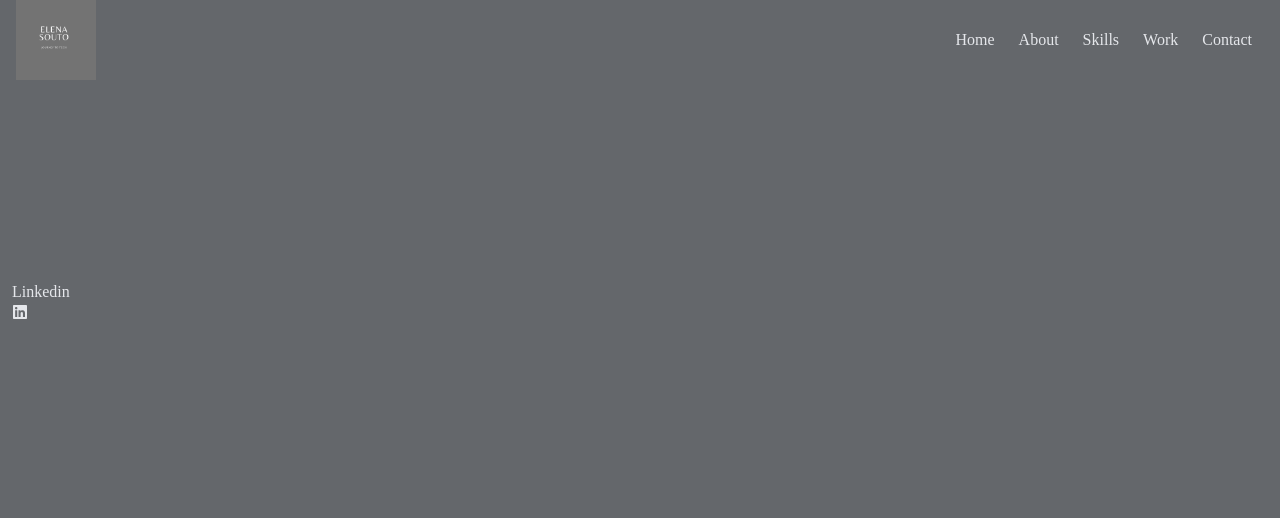
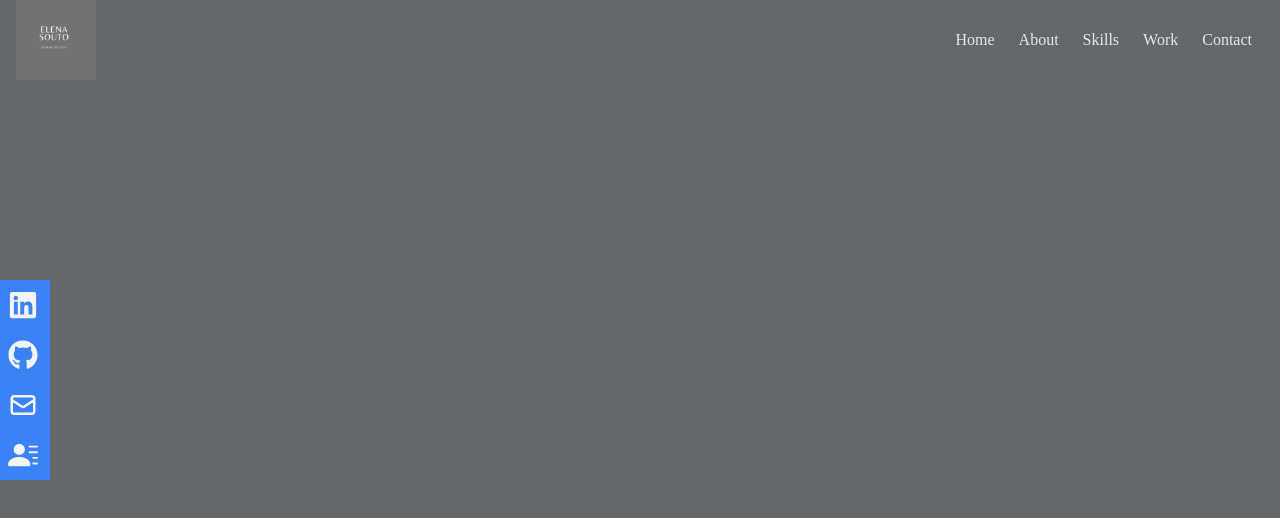
Before and after one commit to newcoder09/portfolio01, a React (Create React App) app: page / in a window 1280 px wide. Shown: the top 518 px of the page. Built offline with nearby package versions, Linux system fonts and the light colour scheme.

Commit message:
all side icons added

```diff
--- a/src/components/Navbar.jsx
+++ b/src/components/Navbar.jsx
@@ -1,7 +1,7 @@
 import React, {useState} from 'react'
 import {FaBars, FaTimes, FaGithub, FaLinkedin} from 'react-icons/fa';
 import { HiOutlineMail } from 'react-icons/hi';
-import { BsFillPersonalLinesFill} from 'react-icons/bs';
+import { BsFillPersonLinesFill } from 'react-icons/bs';
 import Logo from '../assets/logo.png';
 
 
@@ -41,27 +41,42 @@ const Navbar = () => {
       <li className='py-6 text -3xl'>Contact</li>
     </ul>
 
-
+{/* these are the hovering and sliding icons to the left of the screen */}
 <div className='flex fixed flex-col top-[35%] left-0'>
 <ul>
-  <li>
-    <a href='/'>
-Linkedin <FaLinkedin />
+  <li className='w-[150px] h-[50px] flex justify-between items-center ml-[-100px] hover:ml-[-10px] duration-200 bg-blue-500'>
+    <a className='flex justify-between items-center w-full text-gray-100'
+    href='/'>
+  Linkedin <FaLinkedin size={30}  />
 </a>
-  </li>
-  <li></li>
-  <li></li>
+</li>
 
-</ul>
+<li className='w-[150px] h-[50px] flex justify-between items-center ml-[-100px] hover:ml-[-10px] duration-200 bg-blue-500'>
+    <a className='flex justify-between items-center w-full text-gray-100'
+    href='/'>
+  Github<FaGithub size={30}  />
+</a>
+</li>
 
-</div>
+<li className='w-[150px] h-[50px] flex justify-between items-center ml-[-100px] hover:ml-[-10px] duration-200 bg-blue-500'>
+    <a className='flex justify-between items-center w-full text-gray-100'
+    href='/'>
+  Email <HiOutlineMail size={30}  />
+</a>
+</li>
+
+<li className='w-[150px] h-[50px] flex justify-between items-center ml-[-100px] hover:ml-[-10px] duration-200 bg-blue-500'>
+    <a className='flex justify-between items-center w-full text-gray-100'
+    href='/'>
+  CV <BsFillPersonLinesFill size={30}  />
+</a>
+</li>
 
 
 
-
-   </div>
-
-
+</ul>
+</div>
+</div>
 
 
 
```
